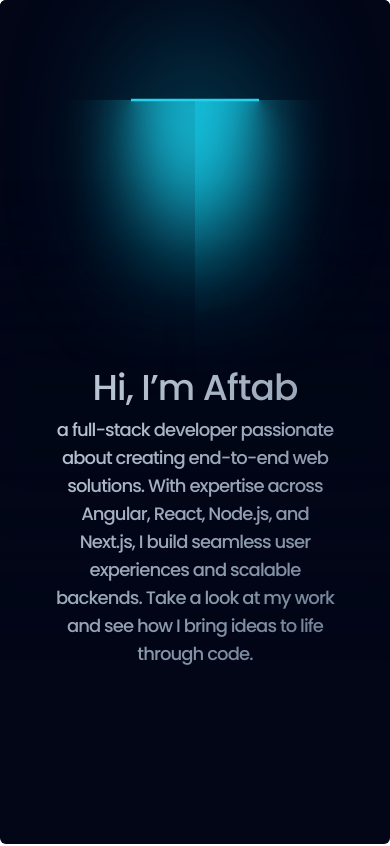
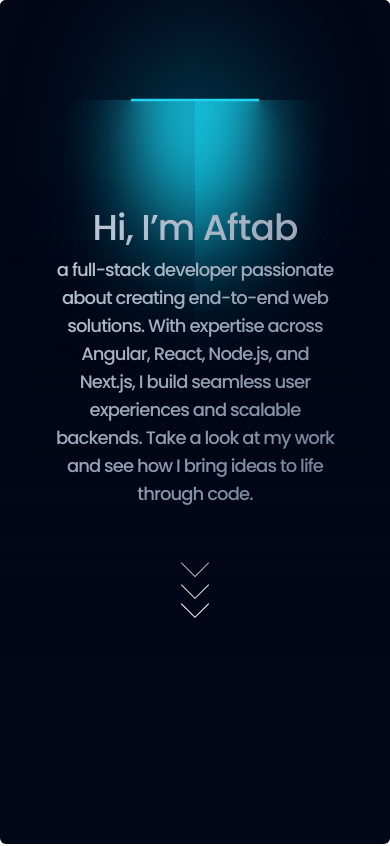
Before and after one commit to Aftab2209/portfolio, a Next.js app: page / in a window 390 px wide. Shown: the top 846 px of the page. Built offline with nearby package versions, Linux system fonts and the light colour scheme.

Commit message:
scroll buton

```diff
--- a/app/globals.css
+++ b/app/globals.css
@@ -19,3 +19,44 @@ body {
   background: var(--background);
   font-family: "Poppins", sans-serif;
 }
+
+
+.scroll-down {
+  position: absolute;
+  top: 50%;
+  left: 50%;
+  transform: translate(-50%, -50%);
+}
+
+.scroll-down span:nth-child(2) {
+  animation-delay: -0.2s;
+}
+
+.scroll-down span:nth-child(3) {
+  animation-delay: -0.4s;
+}
+
+.scroll-down span {
+  display: block;
+  width: 20px;
+  height: 20px;
+  border-bottom: 1px solid #fff;
+  border-right: 1px solid #fff;
+  transform: rotate(45deg);
+  margin: -10px;
+  animation: animate 2s infinite;
+}
+
+@keyframes animate {
+  0% {
+    opacity: 0;
+    transform: rotate(45deg) translate(-20px, -20px);
+  }
+  50% {
+    opacity: 1;
+  }
+  100% {
+    opacity: 0;
+    transform: rotate(45deg) translate(20px, 20px);
+  }
+}
--- /dev/null
+++ b/components/ui/ScrollDown.jsx
@@ -0,0 +1,10 @@
+// components/ScrollDown.js
+export default function ScrollDown() {
+    return (
+      <div className="scroll-down mt-60 lg:mt-50">
+        <span></span>
+        <span></span>
+        <span></span>
+      </div>
+    );
+  }
--- a/components/ui/lamp.jsx
+++ b/components/ui/lamp.jsx
@@ -2,6 +2,7 @@
 import React from "react";
 import { motion } from "framer-motion";
 import { cn } from "@/lib/utils";
+import ScrollDown from "./ScrollDown";
 
 export function LampDemo() {
   return (
@@ -27,6 +28,7 @@ export function LampDemo() {
           </p>
         </div>
       </motion.h1>
+      <ScrollDown />
     </LampContainer>
   );
 }
@@ -42,7 +44,7 @@ export const LampContainer = ({ children, className }) => {
       <div className="relative flex w-full flex-1 scale-y-125 items-center justify-center isolate z-0 ">
         <motion.div
           initial={{ opacity: 0.5, width: "15rem" }}
-          whileInView={{ width:  '33%' }}
+          whileInView={{ width: "33%" }}
           transition={{
             delay: 0.3,
             duration: 0.8,
@@ -58,7 +60,7 @@ export const LampContainer = ({ children, className }) => {
         </motion.div>
         <motion.div
           initial={{ opacity: 0.5, width: "15rem" }}
-          whileInView={{ opacity: 1, width:  "33%" }}
+          whileInView={{ opacity: 1, width: "33%" }}
           transition={{
             delay: 0.3,
             duration: 0.8,
@@ -77,7 +79,7 @@ export const LampContainer = ({ children, className }) => {
         <div className="absolute inset-auto z-50 h-36 w-[33%] -translate-y-1/2 rounded-full bg-cyan-500 opacity-50 blur-3xl"></div>
         <motion.div
           initial={{ width: "8rem" }}
-          whileInView={{ width: '25%'}}
+          whileInView={{ width: "25%" }}
           transition={{
             delay: 0.3,
             duration: 0.8,
@@ -87,7 +89,7 @@ export const LampContainer = ({ children, className }) => {
         ></motion.div>
         <motion.div
           initial={{ width: "15rem" }}
-          whileInView={{ width:  "33%" }}
+          whileInView={{ width: "33%" }}
           transition={{
             delay: 0.3,
             duration: 0.8,
@@ -98,7 +100,7 @@ export const LampContainer = ({ children, className }) => {
 
         <div className="absolute inset-auto z-40 h-44 w-full -translate-y-[12.5rem] bg-slate-950 "></div>
       </div>
-      <div className="relative z-50 flex  lg:-translate-y-80 -translate-y-40  flex-col items-center px-5">
+      <div className="relative z-50 flex  lg:-translate-y-80 -translate-y-80  flex-col items-center px-5">
         {children}
       </div>
     </div>
```
